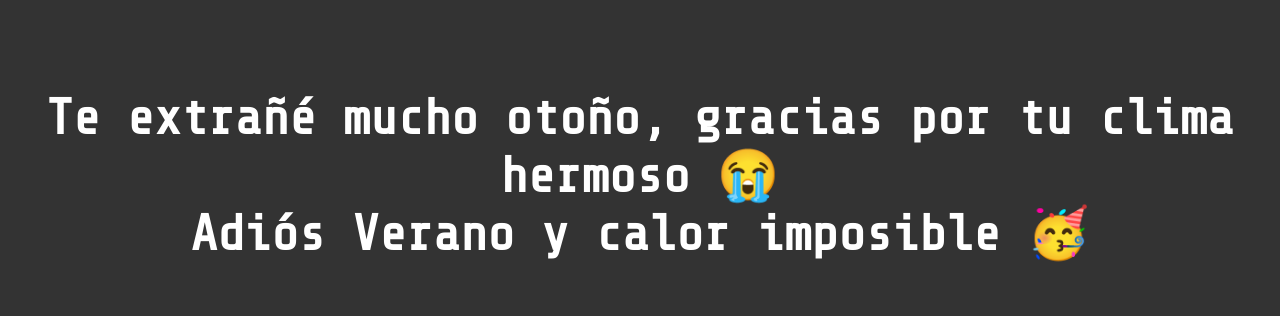
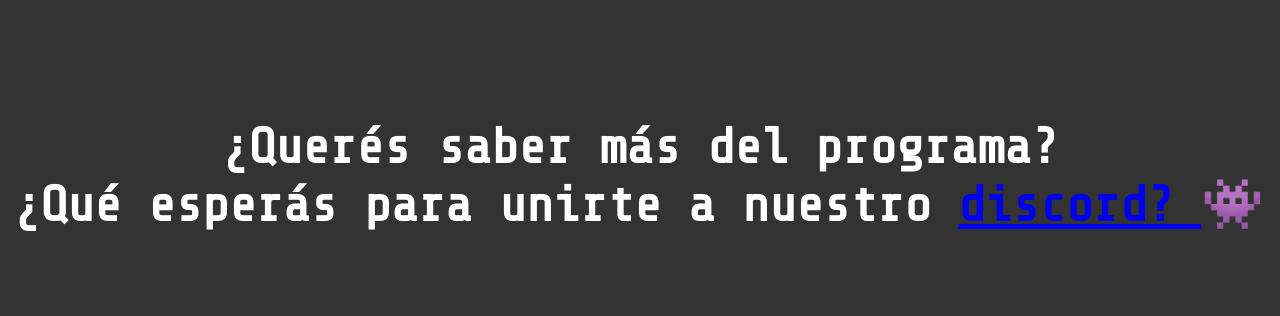
Before and after one commit to Kryptonitta/countdown, a plain HTML site: page index.html in a window 1280 px wide. Shown: the part 224-540 px from the top of the page. Drawn offline with nearby package versions, Linux system fonts and the light colour scheme.

Commit message:
Update index.html

```diff
--- a/index.html
+++ b/index.html
@@ -12,7 +12,7 @@
 </head>
 <body>
     <section class="container">
-        <h1>Chau verano! Hola Otoño!</h1>
+        <h1>🥳 ¡Hoy es día de presentación en Speezard! 🥳</h1>
         <div class="countdown">
             <div>
                 <p id="days">-2</p>
@@ -32,7 +32,7 @@
             </div>
         </div>
     </section>
-    <section class="final-sms"><h2>Te extrañé mucho otoño, gracias por tu clima hermoso 😭 <br> Adiós Verano y calor imposible 🥳</h2></section>
+    <section class="final-sms"><h2> ¿Querés saber más del programa? <br> ¿Qué esperás para unirte a nuestro <a href="https://discord.com/invite/resiliente"> discord? </a> 👾 </h2></section>
     <script src="script.js"></script>
 </body>
 </html>
```
